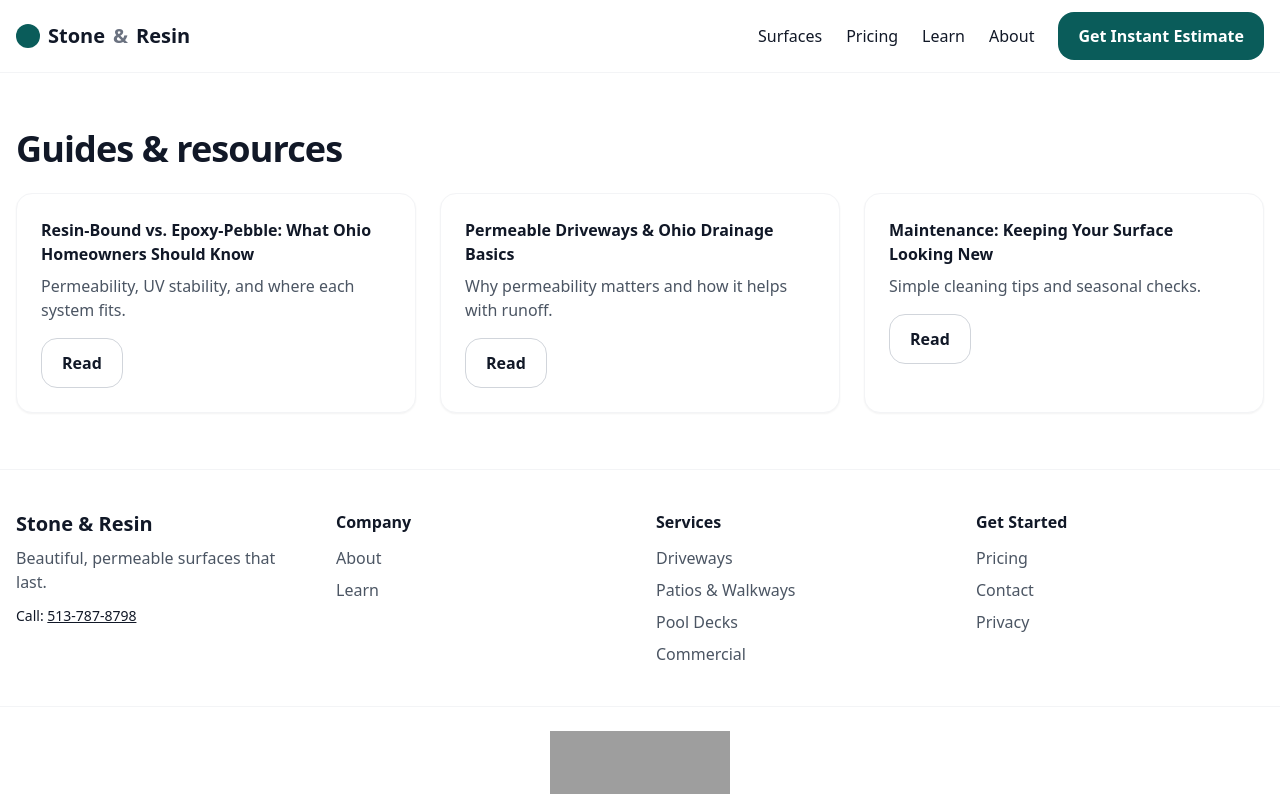
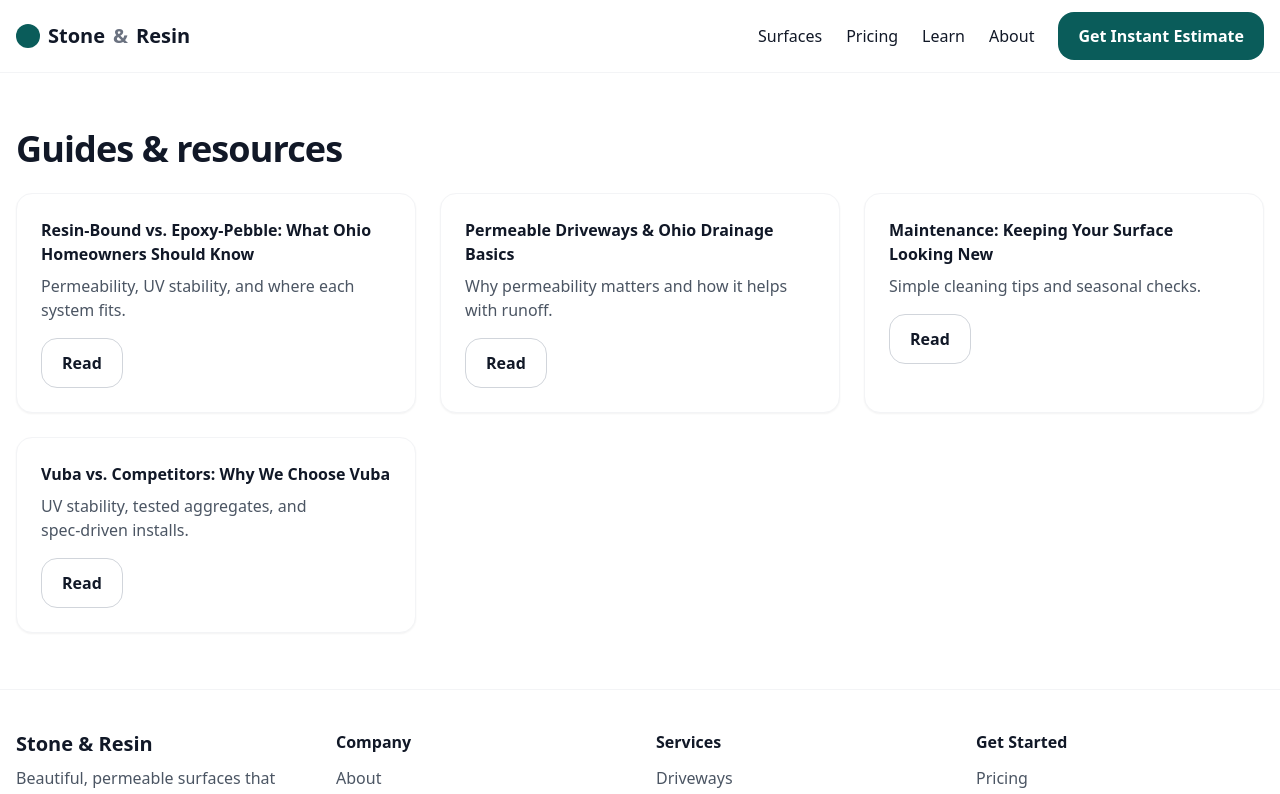
Before and after one commit to Stoneandresin/stoneandresin-site, a Next.js app: page /learn in a window 1280 px wide. Shown: the top 794 px of the page. Built offline with nearby package versions, Linux system fonts and the light colour scheme; grey boxes are pictures that could not be loaded.

Commit message:
Learn: concise copy + add Vuba vs competitors article; remove duplicate header/footer

```diff
--- a/app/learn/[slug]/page.tsx
+++ b/app/learn/[slug]/page.tsx
@@ -1,19 +1,21 @@
-import Navbar from "@/components/Navbar"
-import Footer from "@/components/Footer"
 import { notFound } from "next/navigation"
 
 const content: Record<string,{title:string, body:string}> = {
   "resin-vs-epoxy": {
-    title: "Resin‑Bound vs. Epoxy‑Pebble: What Ohio Homeowners Should Know",
-    body: `Resin‑bound systems are porous and UV‑stable—ideal outdoors. Epoxy‑pebble floors are often non‑porous and can amber in UV. Choose resin‑bound for driveways, patios, and pool decks where drainage matters.`
+    title: "Resin‑Bound vs. Epoxy‑Pebble: What to Know",
+    body: `Resin‑bound is porous and UV‑stable—great for outdoors and drainage. Epoxy‑pebble is often non‑porous and can amber in sun. For driveways, patios, and pool decks, resin‑bound typically performs better in Ohio’s wet seasons.`
   },
   "permeable-driveways-ohio": {
-    title: "Permeable Driveways & Ohio Drainage Basics",
-    body: `Permeability helps reduce puddling and runoff. In many sites, porous surfaces can support better stormwater management. Always verify local rules and soil conditions.`
+    title: "Permeable Driveways: Ohio Basics",
+    body: `Permeable surfaces reduce puddles and runoff. They can help with local drainage rules and stormwater management. Site prep and sub‑base matter—verify soils and local requirements.`
   },
   "maintenance": {
-    title: "Maintenance: Keeping Your Surface Looking New",
-    body: `Routine rinse, occasional light power‑wash, and keep debris off the surface. For oil or rust, use appropriate cleaners as advised by your installer.`
+    title: "Maintenance: Keep It Looking New",
+    body: `Rinse routinely and remove debris. Use a light power‑wash as needed. For oil or rust, use the installer‑recommended cleaners.`
+  },
+  "vuba-vs-competitors": {
+    title: "Vuba vs. Competitors: Why We Choose Vuba",
+    body: `Vuba’s UV‑stable resins, tested aggregates, and clear install specs deliver consistent results. Their systems are engineered for outdoor performance and backed by strong technical support—one reason we prefer Vuba for driveways, patios, and pool decks.`
   }
 }
 
@@ -23,13 +25,9 @@ export default function PostPage({ params }: { params: { slug: string } }){
   const post = content[params.slug]
   if (!post) return notFound()
   return (
-    <main>
-      <Navbar />
-      <section className="container py-14 prose max-w-3xl">
-        <h1 className="section-title">{post.title}</h1>
-        <p className="text-gray-800 mt-4">{post.body}</p>
-      </section>
-      <Footer />
-    </main>
+    <section className="container py-14 prose max-w-3xl">
+      <h1 className="section-title">{post.title}</h1>
+      <p className="text-gray-800 mt-4">{post.body}</p>
+    </section>
   )
 }
--- a/app/learn/page.tsx
+++ b/app/learn/page.tsx
@@ -6,7 +6,8 @@ export default function LearnPage(){
   const posts = [
     { slug: "resin-vs-epoxy", title: "Resin‑Bound vs. Epoxy‑Pebble: What Ohio Homeowners Should Know", summary: "Permeability, UV stability, and where each system fits." },
     { slug: "permeable-driveways-ohio", title: "Permeable Driveways & Ohio Drainage Basics", summary: "Why permeability matters and how it helps with runoff." },
-    { slug: "maintenance", title: "Maintenance: Keeping Your Surface Looking New", summary: "Simple cleaning tips and seasonal checks." }
+    { slug: "maintenance", title: "Maintenance: Keeping Your Surface Looking New", summary: "Simple cleaning tips and seasonal checks." },
+    { slug: "vuba-vs-competitors", title: "Vuba vs. Competitors: Why We Choose Vuba", summary: "UV stability, tested aggregates, and spec‑driven installs." }
   ]
   return (
     <main>
```
